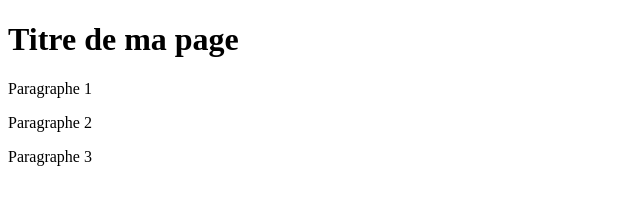
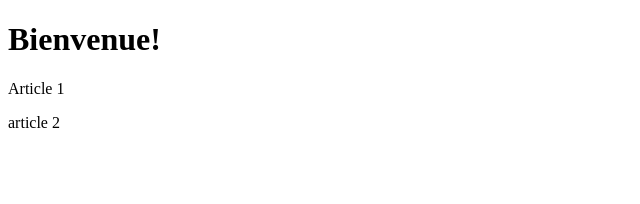
Before and after one commit to Tototony1/tutoGit, a plain HTML site: page index.html in a window 1280 px wide. Shown: the whole page, without its empty margins (0-640 px from the left). Drawn offline with Linux system fonts and the light colour scheme.

Commit message:
modification du contenu de la page d'accueil

```diff
--- a/index.html
+++ b/index.html
@@ -2,12 +2,11 @@
 <html lang="fr">
 <head>
     <meta charset="UTF-8">
-    <title>Document</title>
+    <title>Mon site web</title>
 </head>
 <body>
-    <h1>Titre de ma page</h1>
-    <p>Paragraphe 1</p>
-    <p>Paragraphe 2</p>
-    <p>Paragraphe 3</p>
+    <h1>Bienvenue!</h1>
+    <p>Article 1</p>
+    <p>article 2</p>
 </body>
 </html>
```
